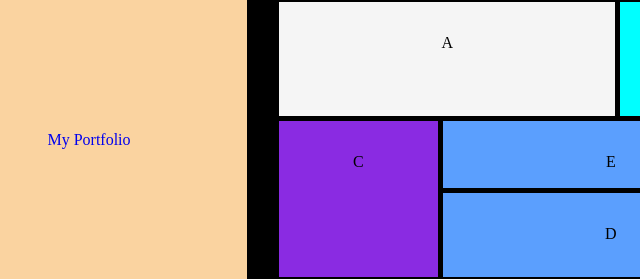
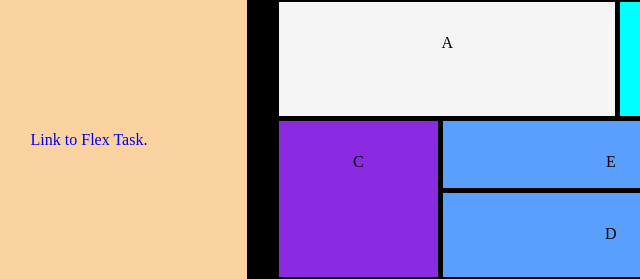
Before and after one commit to Mongwube/css-flex, a plain HTML site: page grid.html in a window 1280 px wide. Shown: the part 230-509 px from the top of the page, 269-909 px from the left. Drawn offline with Linux system fonts and the light colour scheme.

Commit message:
Update grid.html

```diff
--- a/grid.html
+++ b/grid.html
@@ -9,7 +9,7 @@
   </head>
   <body>
     <main>
-       <a href="index.html">My Portfolio</a>
+       <a href="index.html">Link to Flex Task.</a>
       <div id="main">
         <div id="a">A</div>
         <div id="b">B</div>
```
